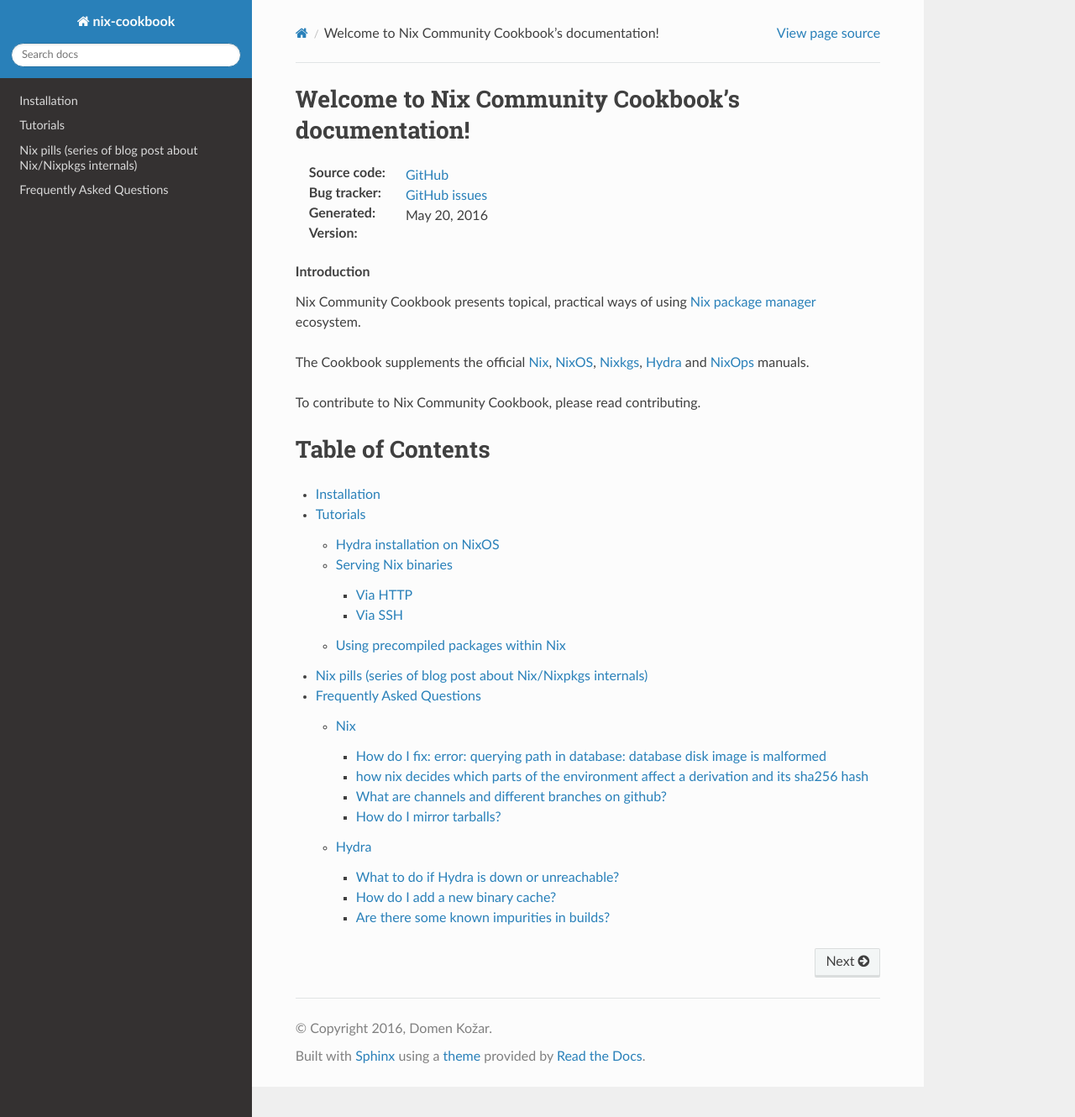
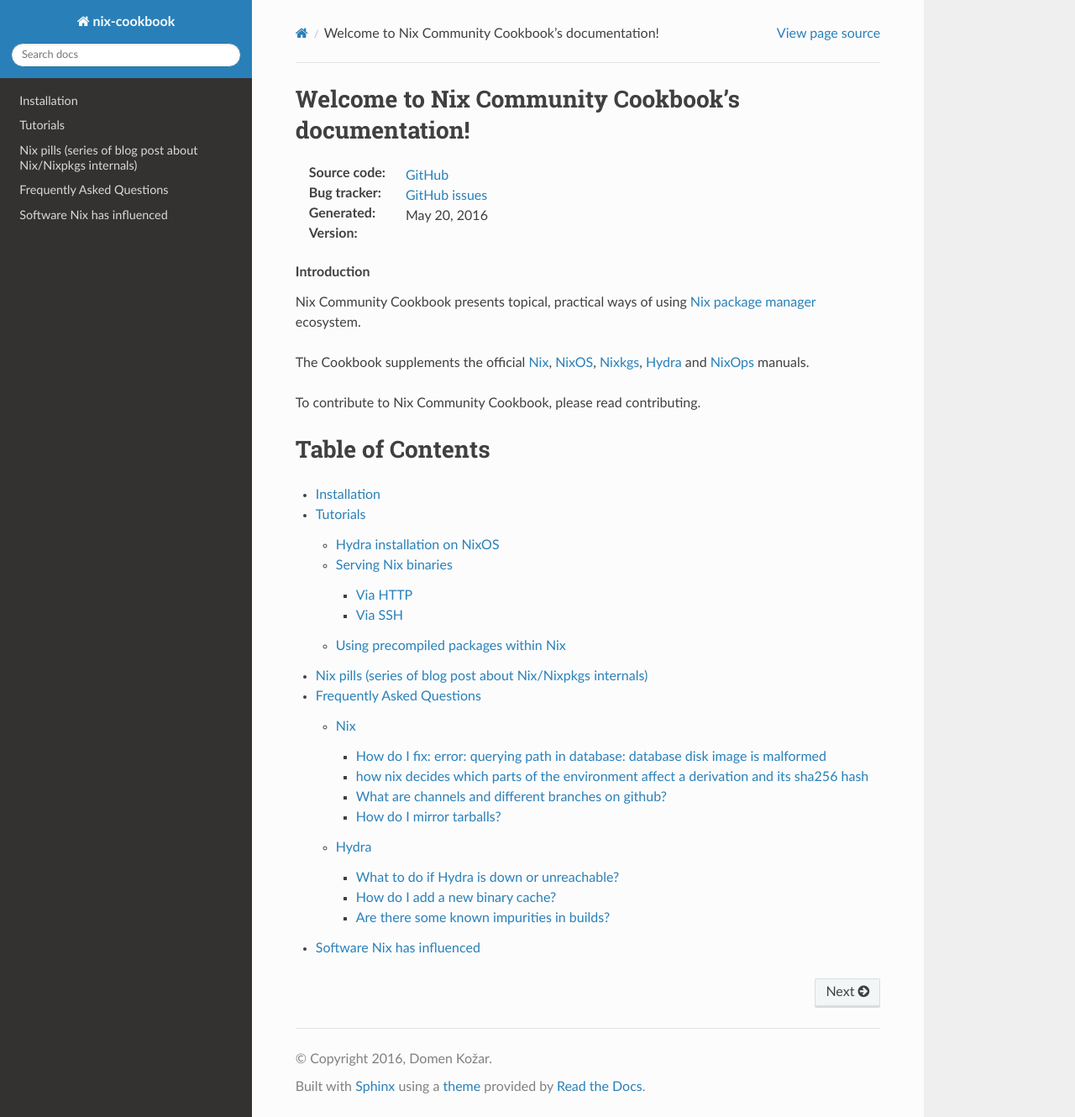
Before and after one commit to NixOS/nix.dev, a Sphinx documentation site: the page built from source/index.rst, in a window 1280 px wide and 1330 px high. Shown: the whole window at 84% size. Built offline with Sphinx 7.4.7 and the Read the Docs theme 2.0.0, drawn with Linux system fonts in a browser that asks for light colours.

Commit message:
add influences

```diff
--- a/source/index.rst
+++ b/source/index.rst
@@ -27,4 +27,5 @@
    tutorials/index.rst
    nix-pills.rst
    faq.rst
+   influences.rst
    contributing.rst
--- /dev/null
+++ b/source/influences.rst
@@ -0,0 +1,4 @@
+Software Nix has influenced
+---------------------------
+
+- https://github.com/alexanderGugel/ied
```
